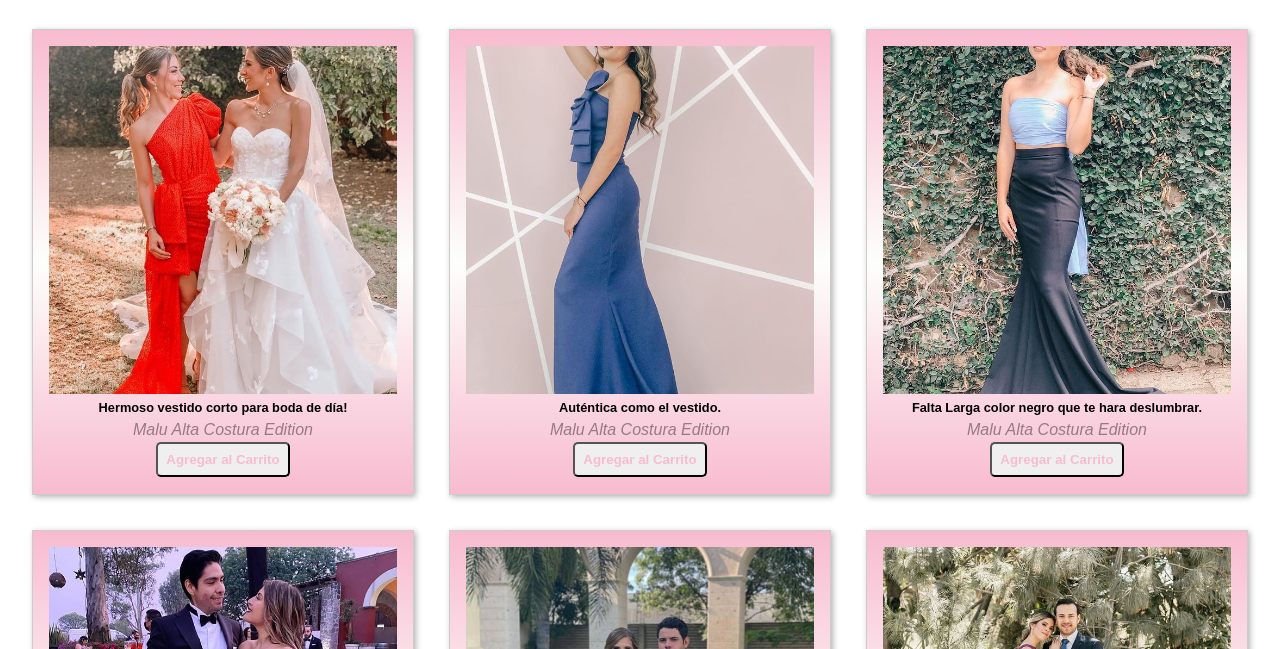
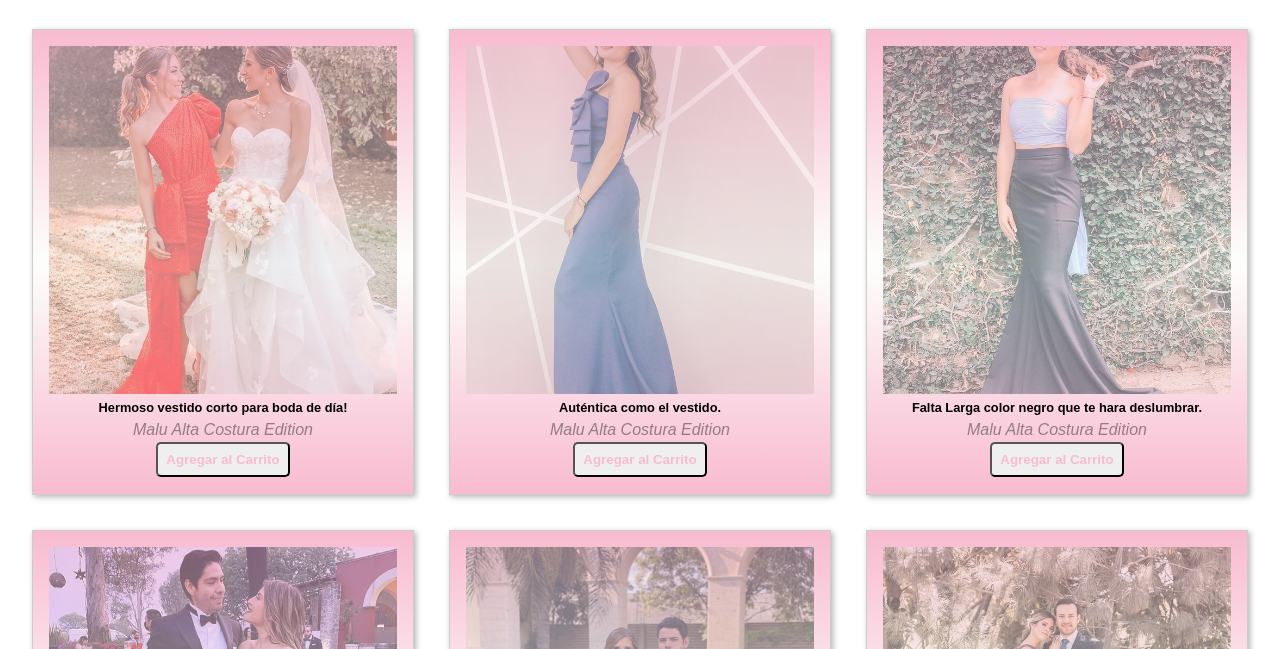
Before and after one commit to ManeMN19/MaluAltaCostura, a plain HTML site: page pages/tiendaEnLinea.html in a window 1280 px wide. Shown: the part 151-800 px from the top of the page. Drawn offline with nearby package versions, Linux system fonts and the light colour scheme.

Commit message:
opacity product card img

```diff
--- a/css/styles.css
+++ b/css/styles.css
@@ -97,11 +97,16 @@ img {
     padding: 1em;
 }
 
+.product__card--img{
+    opacity:0.5;
+}
+
 .product__card--img:hover {
     box-shadow: 0px 0px 10px #444;
     z-index: 2;
     transition: all 200ms ease-in;
     transform: scale(0.8);
+    opacity:1;
 }
 
 .product__card--text {
```
